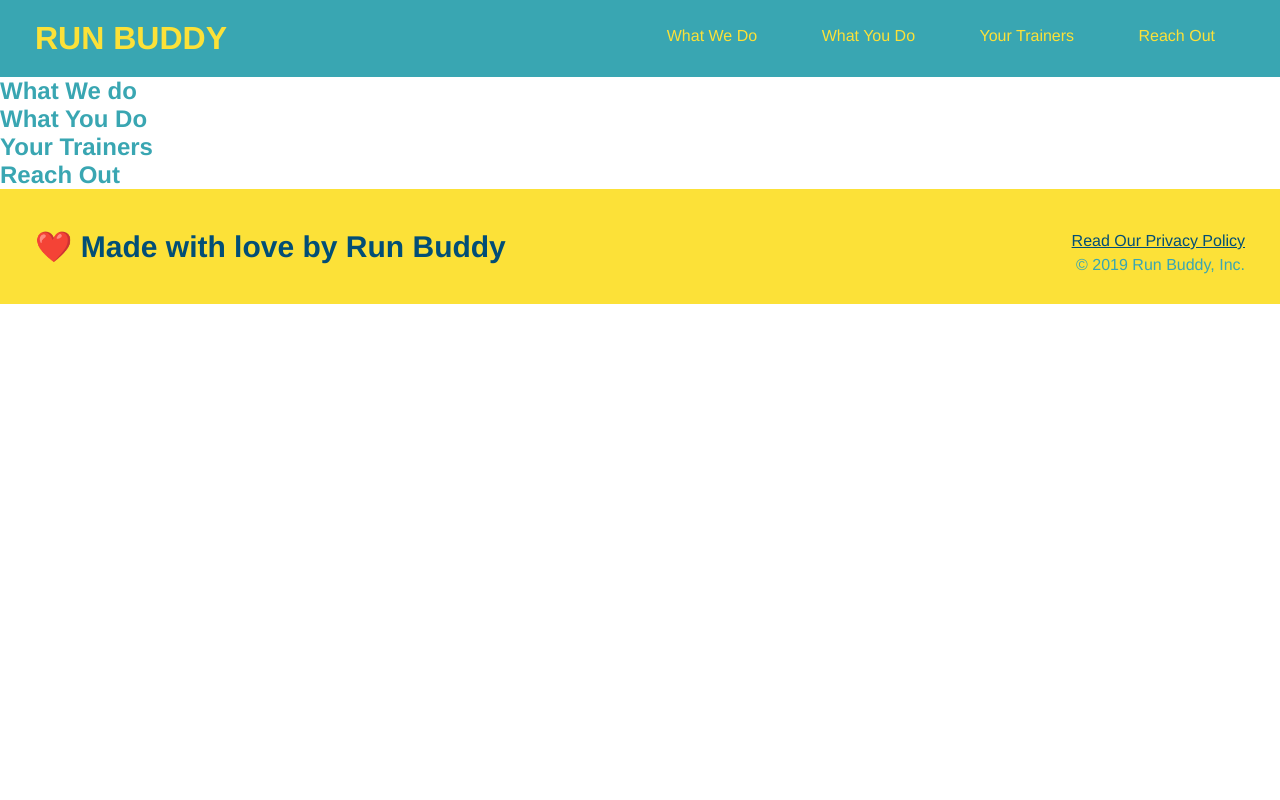
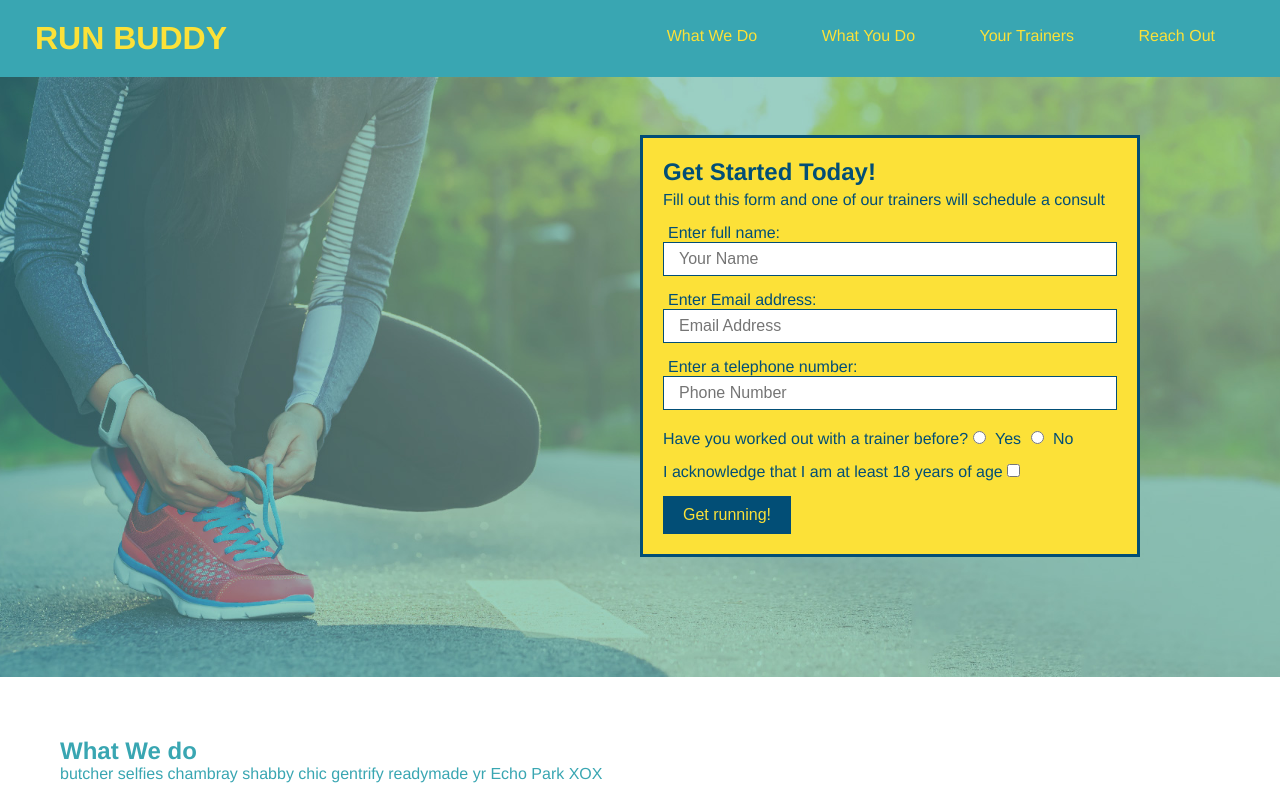
Before and after one commit to Sethhixon92/run-buddy, a plain HTML site: page index.html in a window 1280 px wide. Shown: the top 800 px of the page. Drawn offline with Linux system fonts and the light colour scheme.

Commit message:
add what you do icons

```diff
--- a/assests/css/style.css
+++ b/assests/css/style.css
@@ -61,3 +61,59 @@ footer div {
 footer a {
     color: #024e76;
 }
+
+section {
+    padding: 60px;
+}
+
+/* Hero Style Start */
+.hero {
+    background-image: url(../images/hero-bg.jpg);
+    height: 600px;
+    background-size: cover;
+    background-position: center;
+    position: relative;
+}
+/*Hero Style End */
+
+.hero-form{
+   background-color: #fce138;
+   padding: 20px;
+   width: 500px;
+   color: #024e76;
+   border: solid 3px #024e76;
+   position:absolute;
+   bottom: 120px;
+   right: 140px;
+}
+
+.hero-form h3 {
+    font-size: 24px;
+    margin: 0;
+}
+
+.hero-form p {
+    margin: 5px 0 15px 0;
+}
+
+.form-input {
+    border: 1px solid #024e76;
+    display: box;
+    padding: 7px 15px;
+    font-size: 16px;
+    color: #024e76;
+    width: 100%;
+    margin-bottom: 15px;
+}
+
+.hero-form label {
+    margin: 0 5px;
+}
+
+.hero-form button{
+    color: #fce138;
+    background-color: #024e76;
+    border: none;
+    padding: 10px 20px;
+    font-size: 16px;
+}
--- a/index.html
+++ b/index.html
@@ -32,17 +32,71 @@
      </header>
 
  <!-- hero/jumbotron-->
-    <section>
-    </section>
+    <section class="hero">
+     <div class=hero-form>
+         <h3>Get Started Today!</h3>
+         <p>Fill out this form and one of our trainers will schedule a consult</p>
+         <form>
+             <label for="name">Enter full name:</label>
+             <input type="text" placeholder="Your Name" name="name" id="name" class="form-input"/>
+             <label for="email">Enter Email address:</label>
+             <input type="email" placeholder="Email Address" name="email" id="email" class="form-input"/>
+             <label for="phone">Enter a telephone number:</label>
+             <input type="tel" placeholder="Phone Number" name="phone" id="phone" class="form-input"    />
+            <p>
+                Have you worked out with a trainer before?
+            <input type="radio" name="trainer-confirm" id="trainer-yes" />
+            <label for="trainer-yes">Yes</label>
+            <input type="radio" name="trainer-confirm" id="trainer-no" />
+            <label for="trainer-no">No</label>
+            </p>
+        <p>
+            I acknowledge that I am at least 18 years of age
+        <input type="checkbox" name="age-confirm" id="checkbox" />
+        </p>
+        <button type="submit">
+            Get running!
+           </button>
+          </form>
+        </div>
+     </section>
+
 
 <!--"What we do" section-->
-    <section>
+    <section id="what-we-do">
        <h2>What We do</h2>
+    <p>
+        butcher selfies chambray shabby chic gentrify readymade yr Echo Park XOX
+    </p>
     </section>
 
 <!--"What you do" section-->
-    <section>
+    <section id="what-you-do">
         <h2>What You Do</h2>
+
+    <div>
+        <img src="./assests/images/step-1.svg" alt="" />
+        <h3>Step 1: Fill Out the Form Above.</h3>
+       <p>You're already here, so why not?</p>
+    </div>
+
+    <div>
+        <img src="assests/images/step-2.svg" alt="" />
+        <h3>Step 2: Consult with One of Our Trainers.</h3>
+        <p>Are you here to build muscle, lose weight, or just feel good?</p>
+    </div>
+
+    <div>
+        <img src="assests/images/step-3.svg" alt="" />
+        <h3>Step 3: Get Running.</h3>
+        <p>Hit the ground running (literally) once our trainer lays out your plan</p>
+    </div>
+
+    <div>
+        <img src="assests/images/step-4.svg" alt="" />
+        <h3>Step 4: See Results.</h3>
+        <p>Bi-weekly checkins with your trainer will keep you focused.</p>
+      </div>
     </section>
 
 <!--"Your Trainers" Section-->
```
Also changed, not shown: assests/css/..images/hero-bg.jpg (added), assests/images/hero-bg.jpg (added), assests/images/step-1.svg (added), assests/images/step-2.svg (added), assests/images/step-3.svg (added), assests/images/step-4.svg (added), 1 other file.
